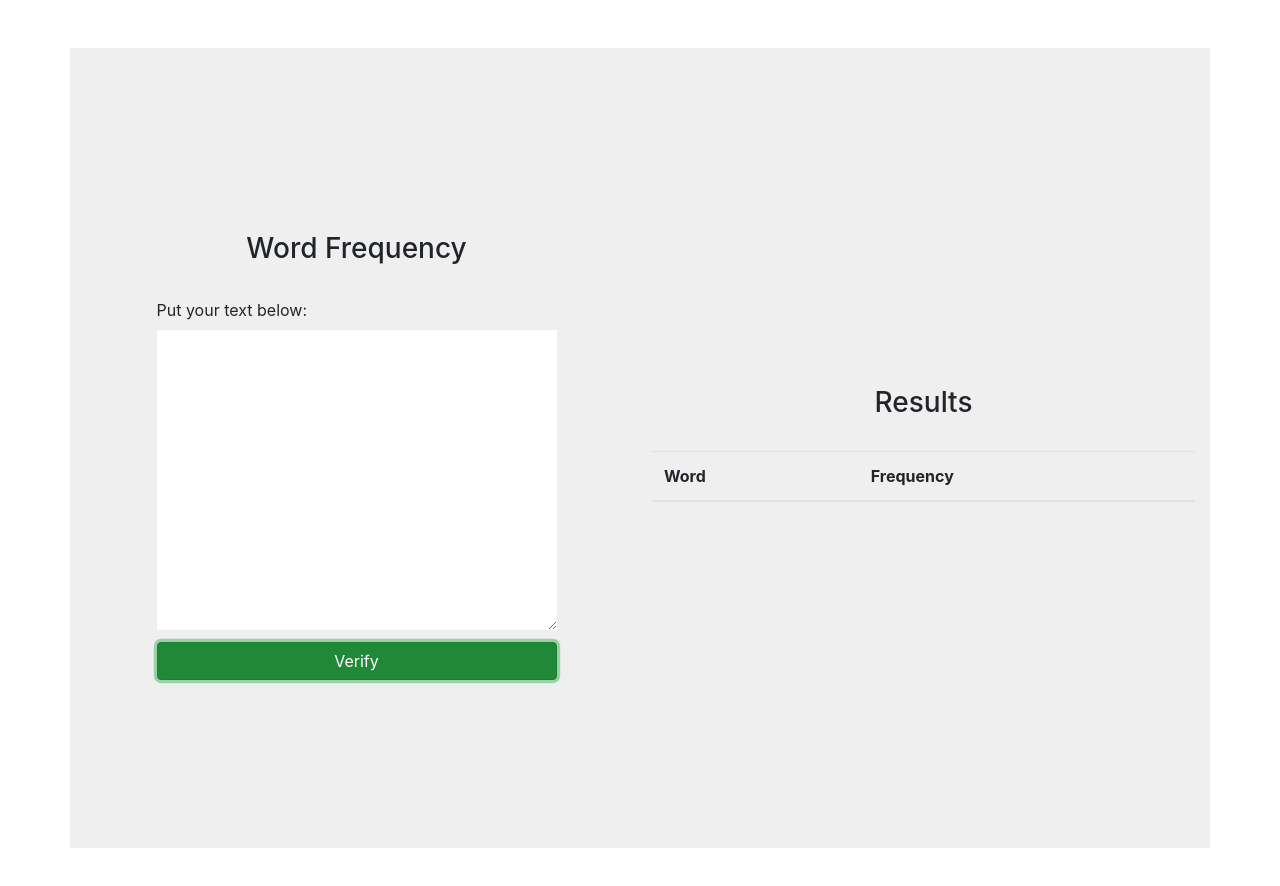
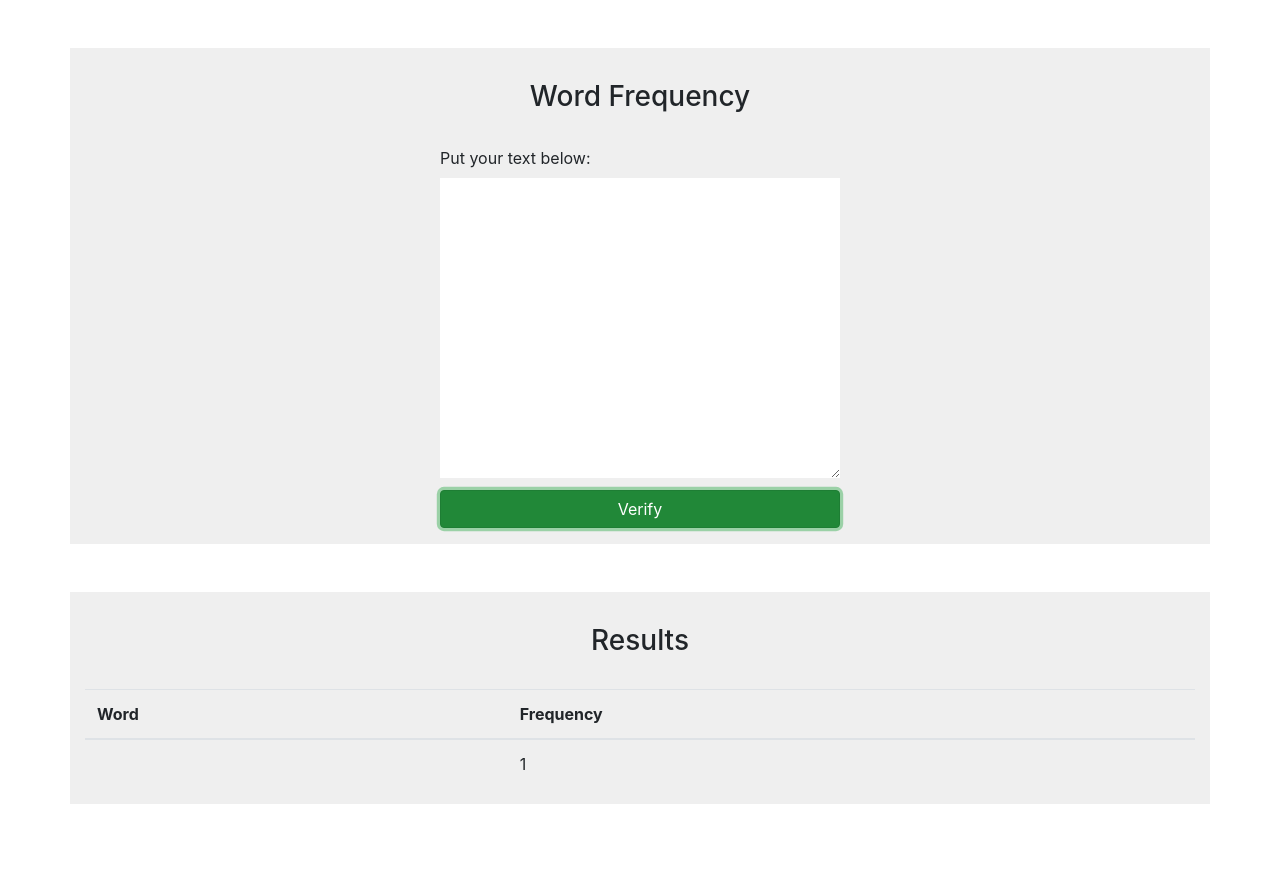
Before and after one commit to jgbotelho3/word-frequency, a plain HTML site: page index.html in a window 1280 px wide. Both pictures are taken after a click on the button "Verify". After the commit the page ends 852 px from the top, so only its background shows below. Drawn offline with nearby package versions, Linux system fonts and the light colour scheme.

Commit message:
show results and import images

```diff
--- a/index.html
+++ b/index.html
@@ -26,6 +26,9 @@
                   <button type="button" class="btn btn-block btn-success" onclick="Translate.getText()">Verify</button>
                 </div>
         </div>
+
+    </div>
+    <div class="container block-main">
     <div class="results">
       <div class="top-inputs">
           <h3>Results</h3>
--- a/index.js
+++ b/index.js
@@ -40,11 +40,18 @@ const Translate = {
     const th = document.createElement('th')
     const td = document.createElement('td')
 
-    th.setAttribute('scope', 'row')
-    tr.appendChild(th)
-    tr.appendChild(td)
-    tbody.appendChild(tr)
+    compactResult = []
+    for (let i=0; i < 5; i++){
+      compactResult.push(Translate.keys[i])
+    }
 
-    console.log(tbody)
+    for (let i = 0; i < compactResult.length; i++) {
+      th.setAttribute('scope', 'row')
+      th.innerHTML = key
+      td.innerHTML = count
+      tr.appendChild(th)
+      tr.appendChild(td)
+      tbody.appendChild(tr)
+    }
   }
 }
--- a/style.css
+++ b/style.css
@@ -13,14 +13,12 @@ body{
 }
 
 .block-main{
-    display: grid;
-    grid-template-columns: 1fr 1fr;
-    gap: 24px;
+
     margin: 48px auto;
     background-color: #efefef;
     width: 100%;
     max-width: 940px;
-    height: 100vh;
+    height: 100%;
 }
 
 .block-main .inputs,
```
Lines whose indentation alone changed are shown as unchanged.
